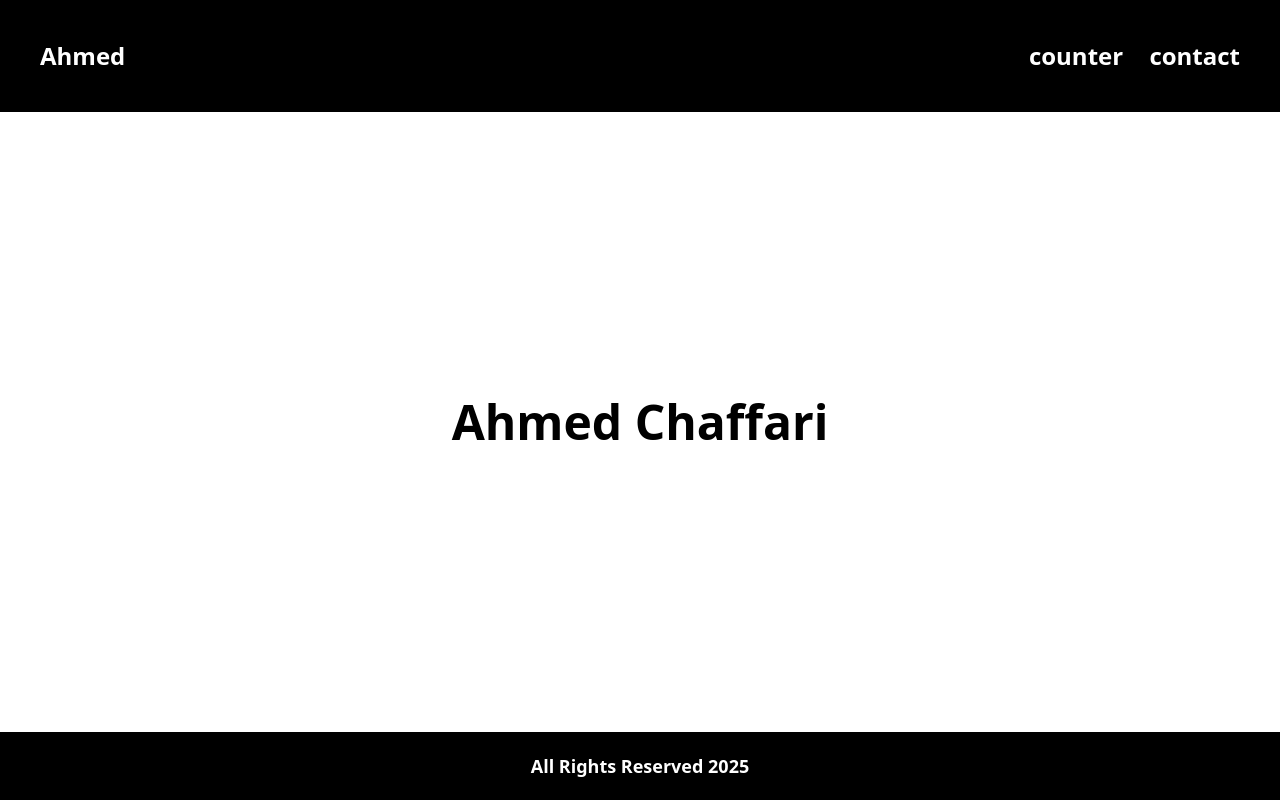
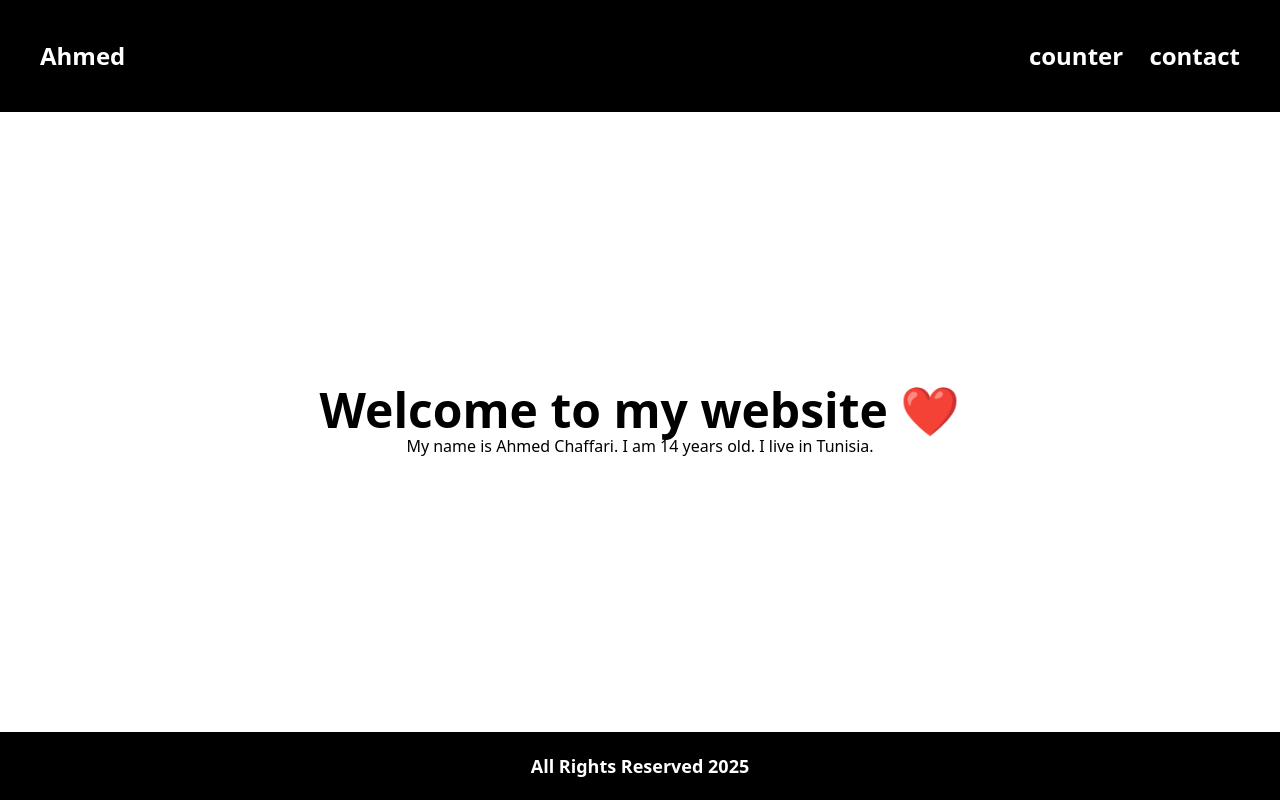
Before and after one commit to Ahmedchaffari01/my-website, a plain HTML site: page index.html in a window 1280 px wide. Drawn offline with nearby package versions, Linux system fonts and the light colour scheme.

Commit message:
update content

```diff
--- a/index.html
+++ b/index.html
@@ -21,8 +21,9 @@
         </a>
       </div>
     </header>
-    <main class="flex-1 flex items-center justify-center">
-      <h1 class="text-5xl font-bold">Ahmed Chaffari</h1>
+    <main class="flex-1 flex flex-col items-center justify-center">
+      <h1 class="text-5xl font-bold text center">Welcome to my website ❤️</h1>
+      <p>My name is Ahmed Chaffari. I am 14 years old. I live in Tunisia.</p>
     </main>
     <footer class="bg-black flex items-center justify-center p-5">
       <h1 class="text-white text-lg font-bold text-center">
```
